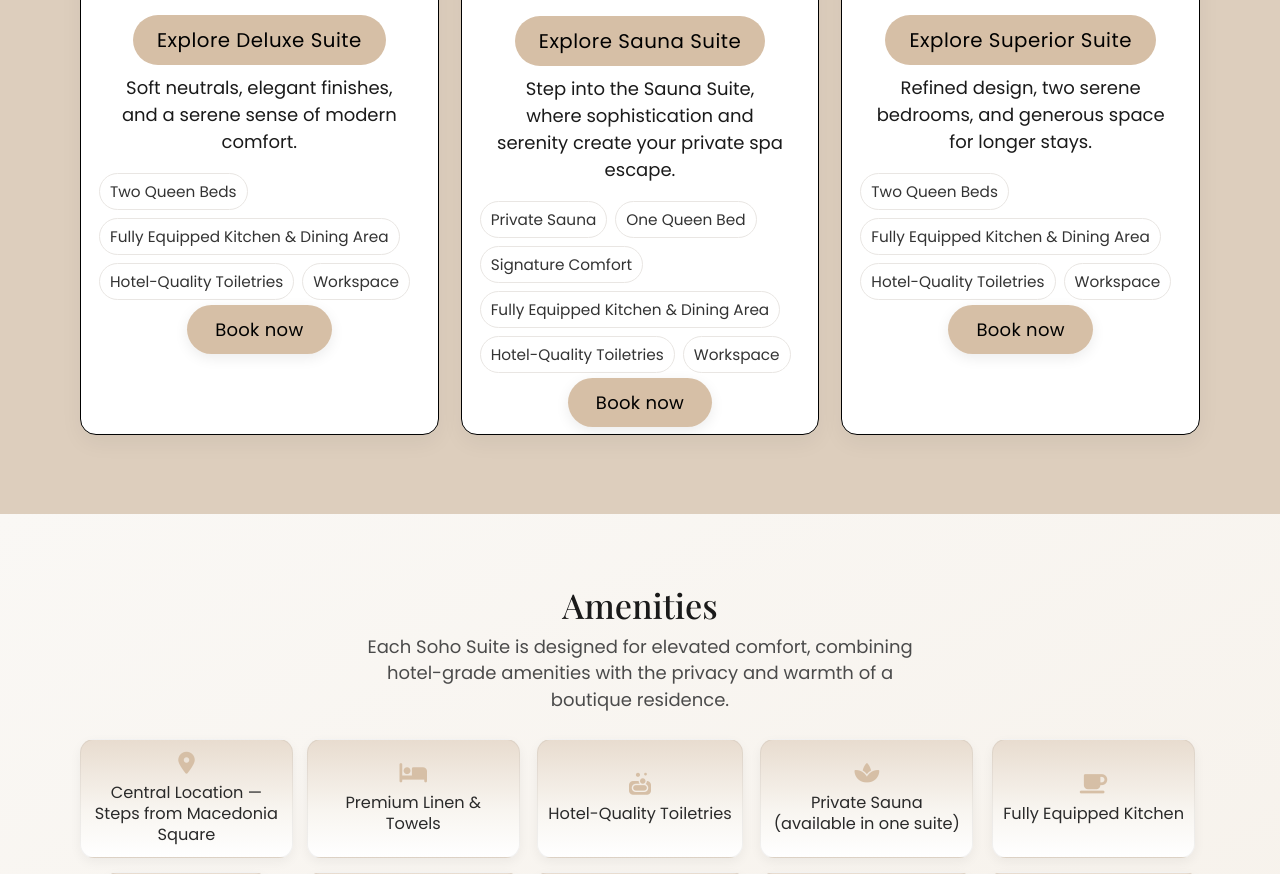
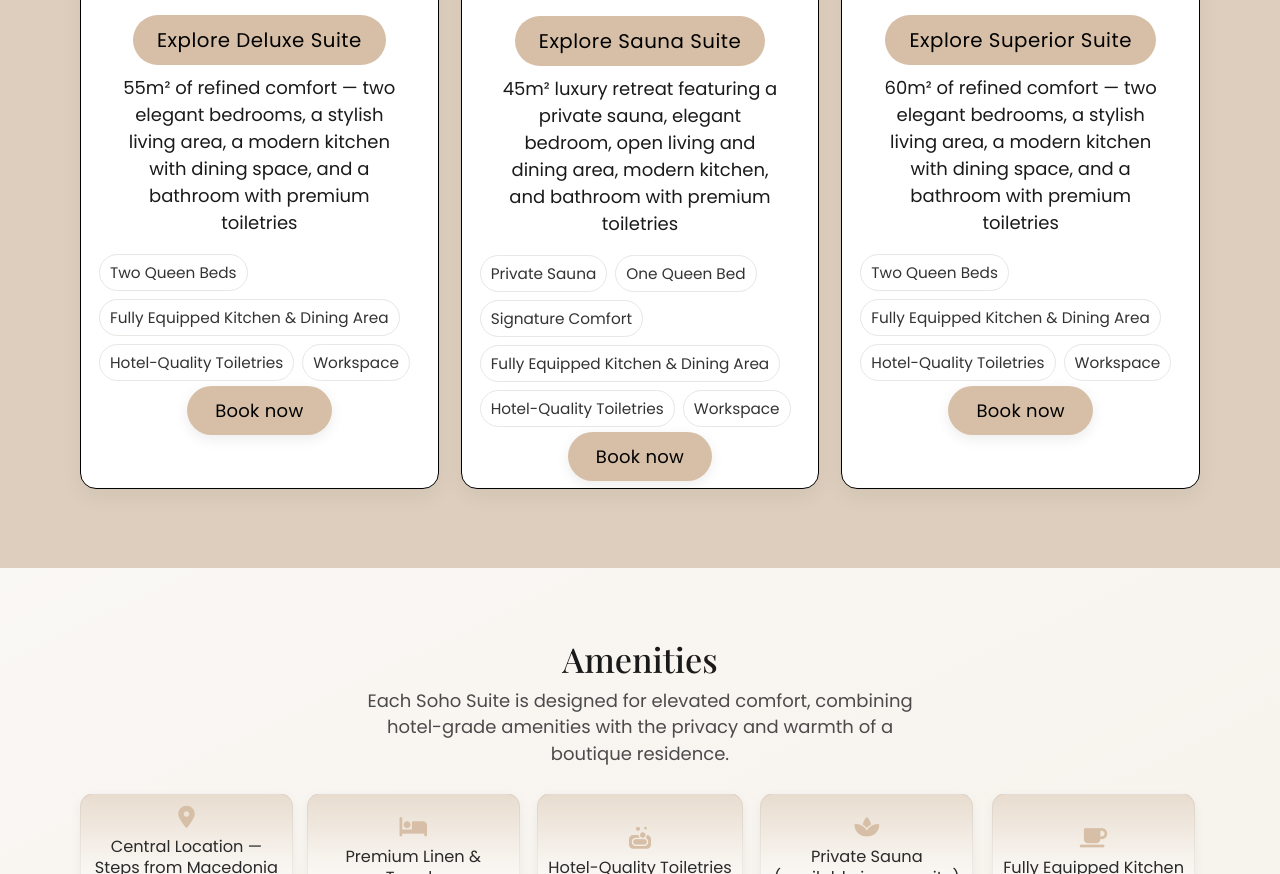
Before and after one commit to milanasokolova/soho-suites-site, a plain HTML site: page index.html in a window 1280 px wide. Shown: the part 1629-2503 px from the top of the page. Drawn offline with nearby package versions, Linux system fonts and the light colour scheme.

Commit message:
explore text

```diff
--- a/index.html
+++ b/index.html
@@ -114,7 +114,7 @@
           <img src="images/deluxe/Main_Photo2.JPG" alt="Deluxe Suite — living area" loading="lazy" decoding="async">
           <div class="card-body center">
             <a href="deluxe.html" class="suite-title-btn">Explore Deluxe Suite</a>
-            <p>Soft neutrals, elegant finishes, and a serene sense of modern comfort.</p>
+            <p>55m² of refined comfort — two elegant bedrooms, a stylish living area, a modern kitchen with dining space, and a bathroom with premium toiletries</p>
             <ul class="tags">
               <li>Two Queen Beds</li><li>Fully Equipped Kitchen & Dining Area</li><li>Hotel-Quality Toiletries</li><li>Workspace</li>
             </ul>
@@ -126,7 +126,7 @@
           <img src="images/sauna/Sauna9.JPG" alt="Sauna Suite — private sauna" loading="lazy" decoding="async">
           <div class="card-body center">
             <a href="sauna.html" class="suite-title-btn">Explore Sauna Suite</a>
-            <p>Step into the Sauna Suite, where sophistication and serenity create your private spa escape.</p>
+            <p>45m² luxury retreat featuring a private sauna, elegant bedroom, open living and dining area, modern kitchen, and bathroom with premium toiletries</p>
             <ul class="tags">
               <li>Private Sauna</li><li>One Queen Bed</li><li>Signature Comfort</li><li>Fully Equipped Kitchen & Dining Area</li><li>Hotel-Quality Toiletries</li><li>Workspace</li>
             </ul>
@@ -138,7 +138,7 @@
           <img src="images/superior/Main_Photo1.JPG" alt="Superior Suite — bedroom" loading="lazy" decoding="async">
           <div class="card-body center">
             <a href="superior.html" class="suite-title-btn">Explore Superior Suite</a>
-            <p>Refined design, two serene bedrooms, and generous space for longer stays.</p>
+            <p>60m² of refined comfort — two elegant bedrooms, a stylish living area, a modern kitchen with dining space, and a bathroom with premium toiletries</p>
             <ul class="tags">
               <li>Two Queen Beds</li><li>Fully Equipped Kitchen & Dining Area</li><li>Hotel-Quality Toiletries</li><li>Workspace</li>
             </ul>
```
